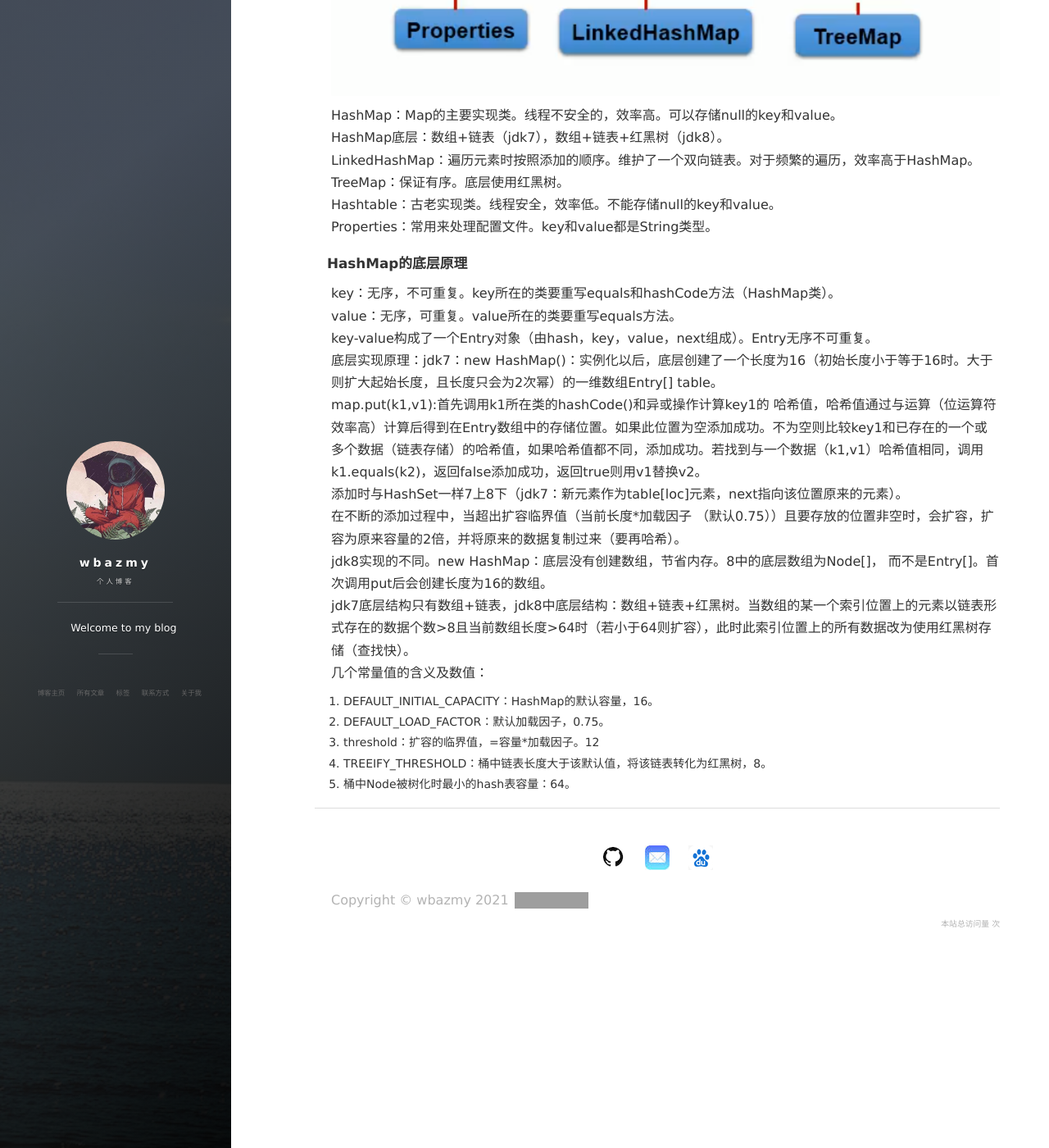
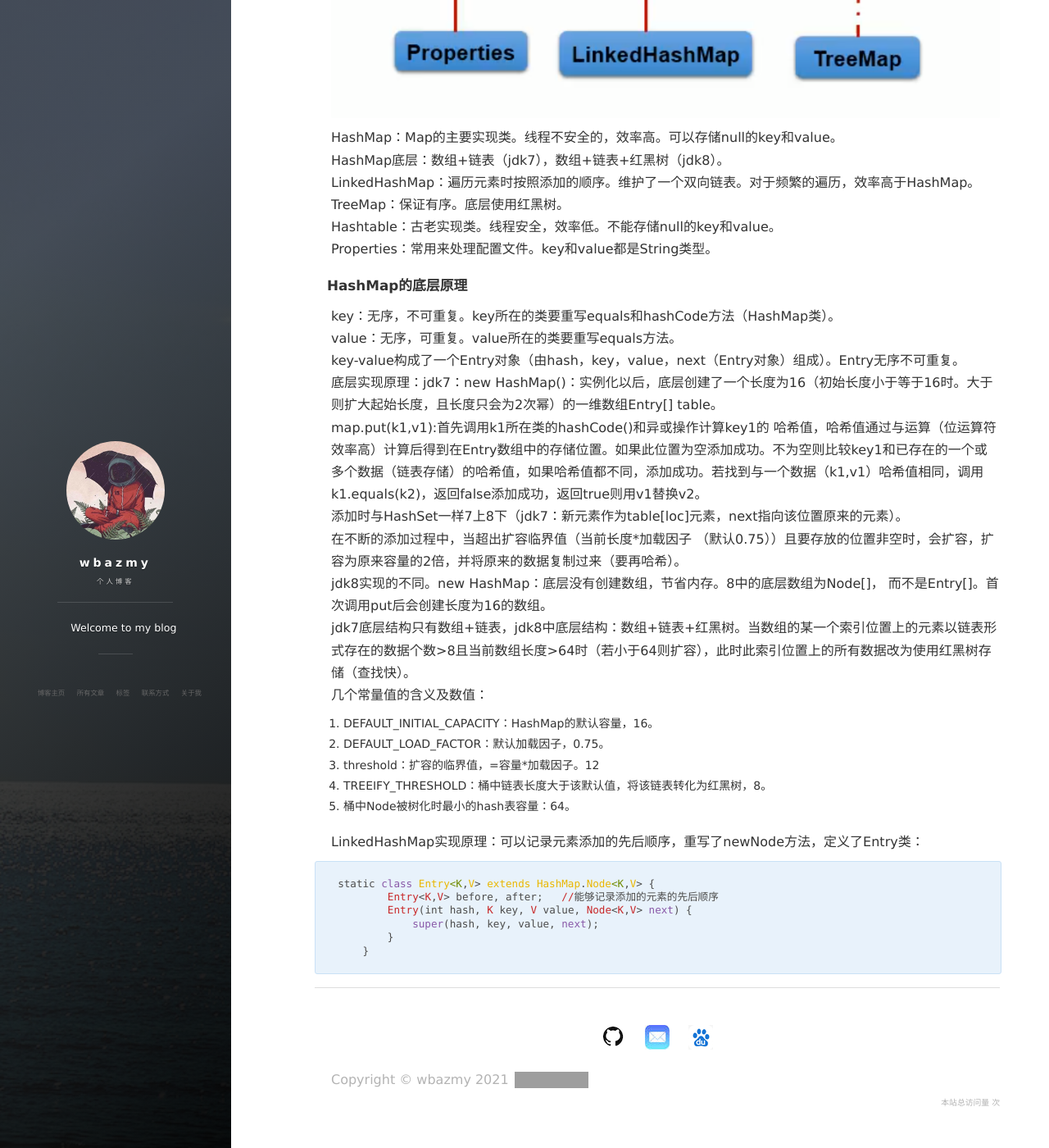
Before and after one commit to wbazmy/wbazmy.github.io, a Jekyll site: the page built from _posts/2021-10-16-集合.md, in a window 1280 px wide and 1400 px high, scrolled down 18986 px. Shown: the whole window at 82% size. Built offline with Jekyll 4.4.1, drawn with Linux system fonts in a browser that asks for light colours; nearby versions of some CDN libraries; comment, search, counter and statistics services are not loaded; some of the changed text lies outside the part shown; grey boxes are pictures that could not be loaded.

Commit message:
Update 2021-10-16-集合.md

````diff
--- a/_posts/2021-10-16-集合.md
+++ b/_posts/2021-10-16-集合.md
@@ -511,7 +511,7 @@ List常用方法总结：
 Set接口：存储无序的、不可重复的数据。Set接口没有额外新定义的方法，都用的是Collection的方法。添加到Set里的数据要重写equals和hashCode方法，且hashCode方法与equals方法尽量保持一致：相等的对象有一样的散列码。可用于数据的去重。
 无序性：不等于随机性。以HashSet为例，存储的数据在底层数组中并非按照数组索引的顺序添加，而是根据数据的哈希值决定存储位置。
 不可重复性：调用equals判断。
-HashSet：Set的主要实现类。线程不安全，可以存储null值。
+HashSet：Set的主要实现类。线程不安全，可以存储null值。new HashSet()：会自动new一个HashMap，key存放元素，value共同指向一个静态常量：new Ojbect()。
 LinkedHashSet：HashSet的子类，遍历内部数据时可以按照添加的顺序遍历。在元素之间维护了一个双向链表。
 TreeSet：排序。自然排序中（实现Comparable接口），添加数据时根据compareTo方法判断是否元素是否一样（返回0）。定制排序（Comparator），添加数据时根据compare方法判断是否元素是否一样（返回0）。底层使用红黑树。
 添加元素的过程。以HashSet为例：用链表数组（散列表）实现。如添加元素a，先调用hashCode方法计算哈希值，再根据哈希值计算存储位置，看存储位置上有没有其他元素，没有直接放，有就比两个元素的哈希值，哈希值不同添加成功，相同则调用a.equals()方法，返回true添加失败，否则就添加成功。jdk7：a放到数组中指向原来的元素。jdk8：原来的元素指向a。
@@ -528,7 +528,7 @@ Properties：常用来处理配置文件。key和value都是String类型。
 #### HashMap的底层原理
 key：无序，不可重复。key所在的类要重写equals和hashCode方法（HashMap类）。
 value：无序，可重复。value所在的类要重写equals方法。
-key-value构成了一个Entry对象（由hash，key，value，next组成）。Entry无序不可重复。
+key-value构成了一个Entry对象（由hash，key，value，next（Entry对象）组成）。Entry无序不可重复。
 底层实现原理：jdk7：new HashMap()：实例化以后，底层创建了一个长度为16（初始长度小于等于16时。大于则扩大起始长度，且长度只会为2次幂）的一维数组Entry[] table。
 map.put(k1,v1):首先调用k1所在类的hashCode()和异或操作计算key1的 哈希值，哈希值通过与运算（位运算符效率高）计算后得到在Entry数组中的存储位置。如果此位置为空添加成功。不为空则比较key1和已存在的一个或多个数据（链表存储）的哈希值，如果哈希值都不同，添加成功。若找到与一个数据（k1,v1）哈希值相同，调用k1.equals(k2)，返回false添加成功，返回true则用v1替换v2。
 添加时与HashSet一样7上8下（jdk7：新元素作为table[loc]元素，next指向该位置原来的元素）。
@@ -541,3 +541,14 @@ jdk7底层结构只有数组+链表，jdk8中底层结构：数组+链表+红黑
 3. threshold：扩容的临界值，=容量*加载因子。12
 4. TREEIFY_THRESHOLD：桶中链表长度大于该默认值，将该链表转化为红黑树，8。
 5. 桶中Node被树化时最小的hash表容量：64。
+
+LinkedHashMap实现原理：可以记录元素添加的先后顺序，重写了newNode方法，定义了Entry类：
+
+```java
+static class Entry<K,V> extends HashMap.Node<K,V> {
+        Entry<K,V> before, after;   //能够记录添加的元素的先后顺序
+        Entry(int hash, K key, V value, Node<K,V> next) {
+            super(hash, key, value, next);
+        }
+    }
+```
````
